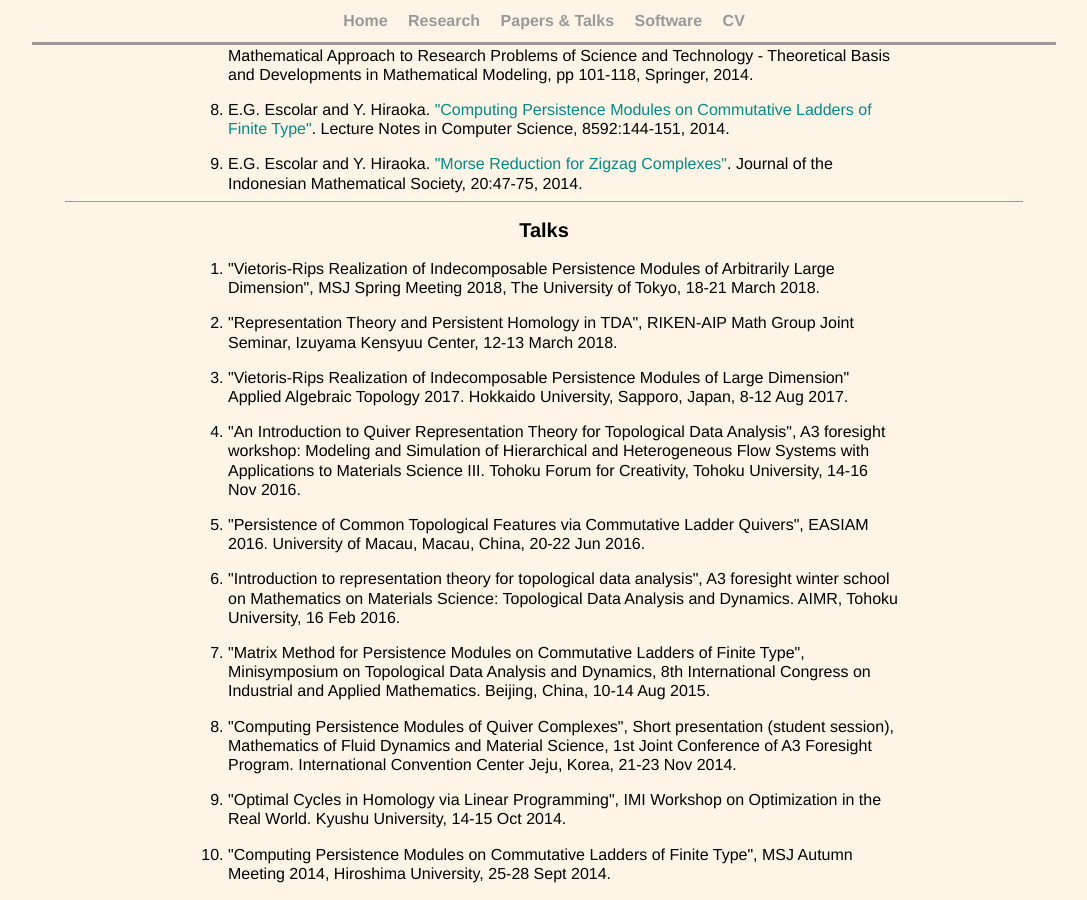
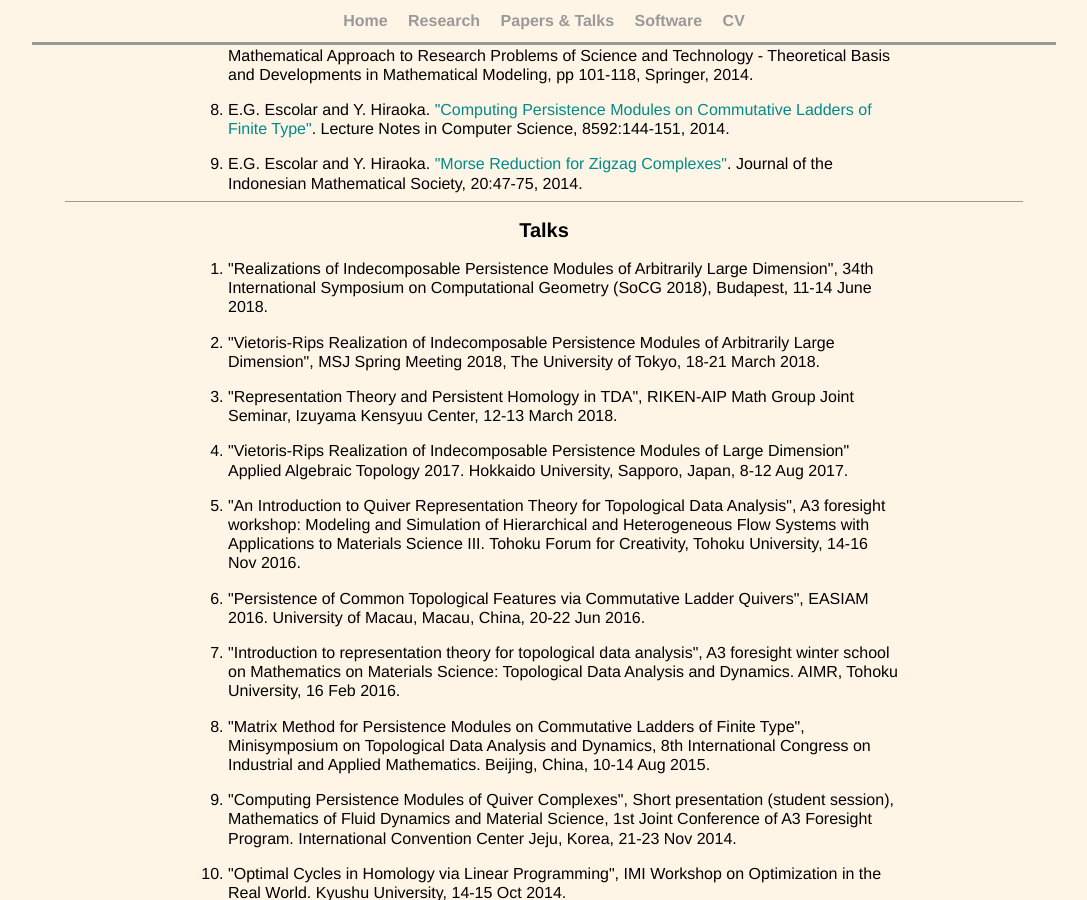
Before and after one commit to emerson-escolar/emerson-escolar.github.io, a Jekyll site: the page built from research_lists.html, in a window 1280 px wide and 900 px high, scrolled down 794 px. Shown: the whole window, without its empty margins (96-1183 px from the left). Built offline with Jekyll 4.4.1, drawn with Linux system fonts in a browser that asks for light colours.

Commit message:
add SoCG talk information

```diff
--- a/research_lists.html
+++ b/research_lists.html
@@ -97,6 +97,9 @@ title: Emer's Papers & Talks
 	<h2> Talks </h2>
 	<ol class="wordbox paperlist">
 		<li>
+			"Realizations of Indecomposable Persistence Modules of Arbitrarily Large Dimension", 34th International Symposium on Computational Geometry (SoCG 2018), Budapest, 11-14 June 2018.
+
+		<li>
 			"Vietoris-Rips Realization of Indecomposable Persistence Modules of  Arbitrarily Large Dimension",
 			MSJ Spring Meeting 2018, The University of Tokyo, 18-21 March 2018.
 		</li>
```
